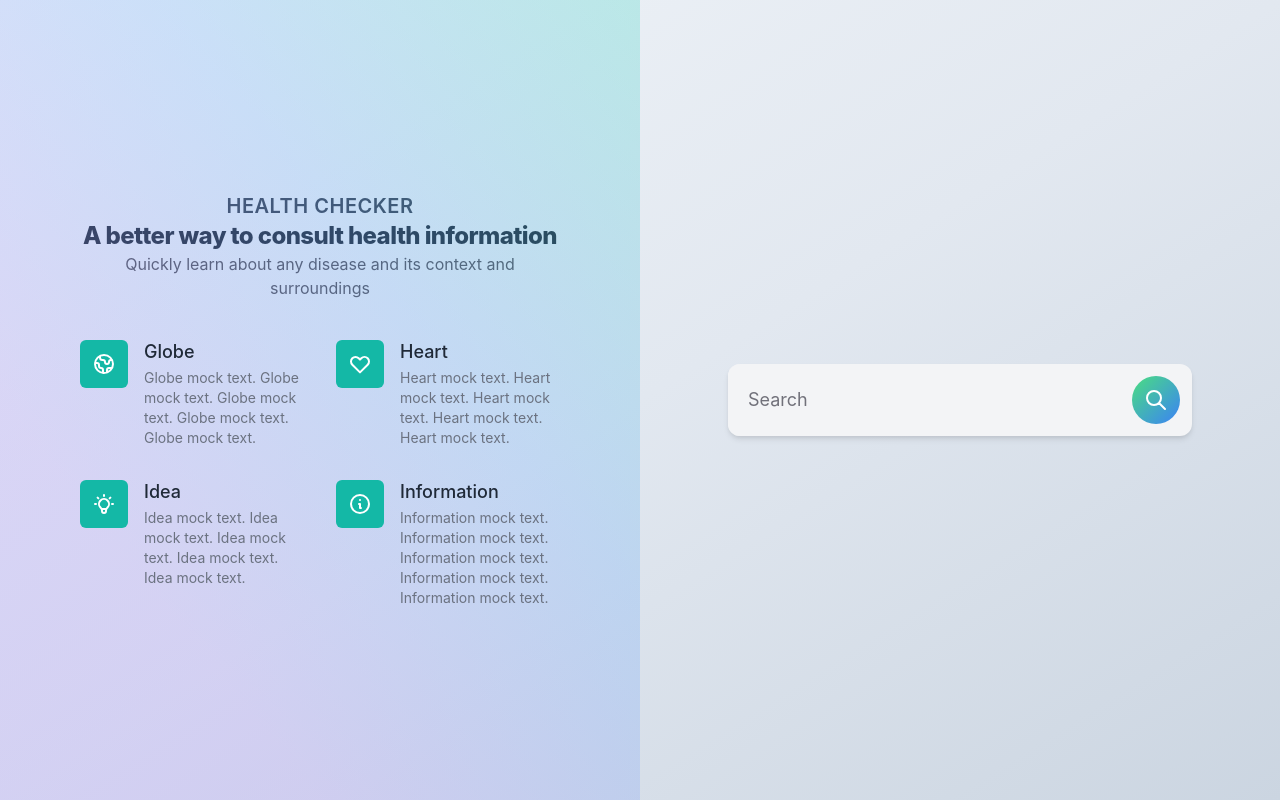
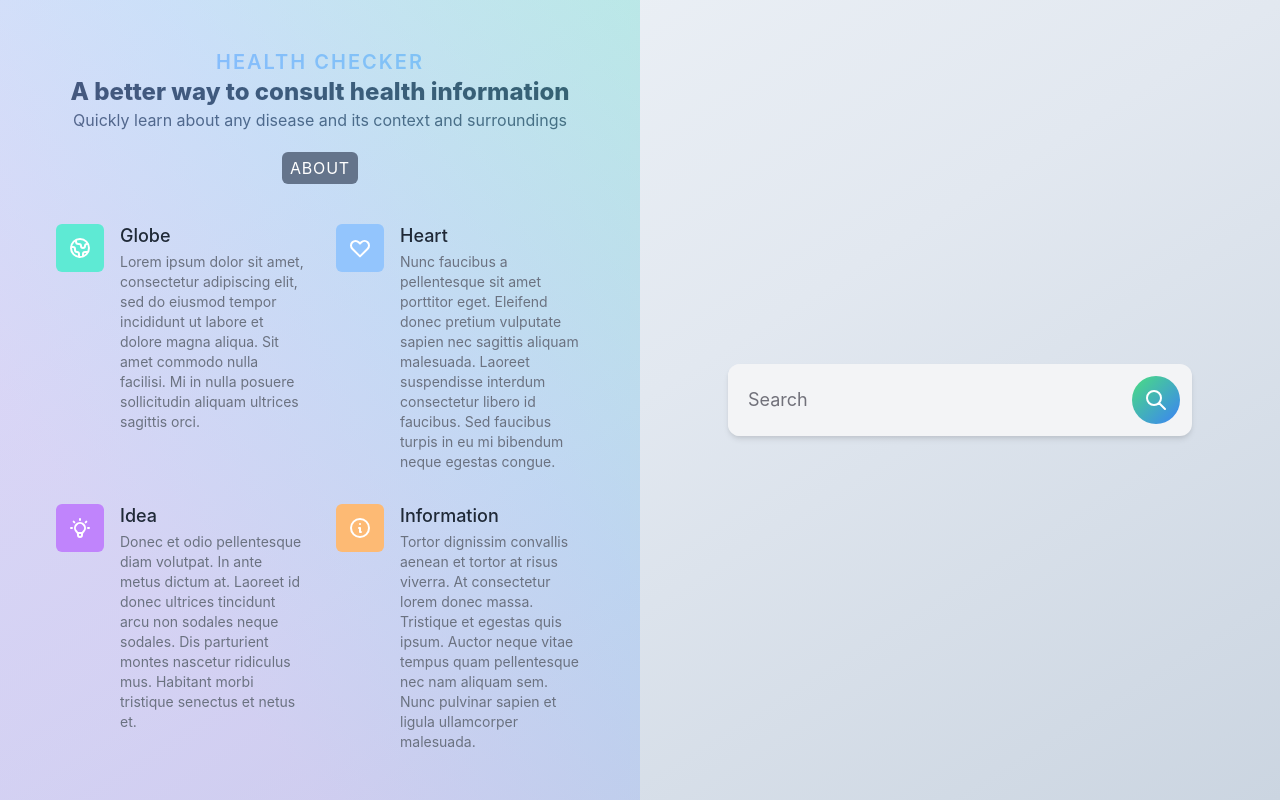
Before and after one commit to kiko-g/health-checker, a React (Create React App) app in the folder frontend/: page / in a window 1280 px wide. Built offline with nearby package versions, Linux system fonts and the light colour scheme; what tailwindcss-font-inter would draw is missing.

Commit message:
Refactors and style changes

```diff
--- a/frontend/src/components/Header.jsx
+++ b/frontend/src/components/Header.jsx
@@ -12,7 +12,7 @@ export default function Header({ siteTitle }) {
   return (
     <Disclosure
       as="nav"
-      className="bg-bluegray-700 dark:bg-bluegray-700 text-white space-x-4"
+      className="bg-bluegray-700 border-bluegray-700 dark:bg-bluegray-700 dark:border-bluegray-500 text-white space-x-4 border-b-2"
     >
       {({ open }) => {
         return (
--- a/frontend/src/components/Hero.jsx
+++ b/frontend/src/components/Hero.jsx
@@ -1,74 +1,64 @@
-import {
-  GlobeIcon,
-  HeartIcon,
-  LightBulbIcon,
-  InformationCircleIcon,
-} from "@heroicons/react/outline"
+import "./css/hero.css"
 import PropTypes from "prop-types"
-import "./css/hero.css"
-
-const features = [
-  {
-    name: "Globe",
-    description: "Globe mock text. ",
-    icon: GlobeIcon,
-  },
-  {
-    name: "Heart",
-    description: "Heart mock text. ",
-    icon: HeartIcon,
-  },
-  {
-    name: "Idea",
-    description: "Idea mock text. ",
-    icon: LightBulbIcon,
-  },
-  {
-    name: "Information",
-    description: "Information mock text. ",
-    icon: InformationCircleIcon,
-  },
-]
+import { Link } from "react-router-dom"
+import { features } from "./features"
 
 export default function Hero(props) {
+  const classnames = props.class || ""
+
   return (
-    <div className={`flex flex-col items-center justify-center ${props.class}`}>
-      <div className="hero-animated absolute inset-0 max-w-full xl:max-w-half min-h-screen"></div>
-      <div className="lg:text-center">
-        <h2 className="text-xl text-coolgray-700 font-semibold tracking-wide uppercase">
-          Health Checker
-        </h2>
-        <h3 className="text-2xl text-coolgray-800 leading-8 font-extrabold tracking-tight">
-          A better way to consult health information
-        </h3>
-        <p className="max-w-2xl text-md text-gray-600 lg:mx-auto">
+    <div className={`z-10 flex flex-col items-center justify-center ${classnames}`}>
+      <Background />
+      <Headlines />
+      <Navigation />
+      <Description />
+    </div>
+  )
+}
+
+const Background = () => (
+  <div className="z-0 hero-animated absolute inset-0 max-w-full xl:max-w-half min-h-screen"></div>
+)
+
+const Headlines = () => (
+  <div className="text-center">
+    <h2 className="text-xl  text-blue-300     font-semibold tracking-widest uppercase">Health Checker</h2>
+    <h3 className="text-2xl text-bluegray-700 font-extrabold leading-8">A better way to consult health information</h3>
+    <p className="max-w-2xl text-md text-bluegray-600 lg:mx-auto">
       Quickly learn about any disease and its context and surroundings
     </p>
   </div>
+)
 
-      <div className="mt-10">
+const Navigation = () => (
+  <div className="mt-5 z-20">
+    <Link to={`/about`}>
+      <button className="uppercase tracking-wider bg-bluegray-500 text-white hover:opacity-80 duration-100 px-2 py-1 rounded-md">
+        About
+      </button>
+    </Link>
+  </div>
+)
+
+const Description = () => {
+  const colors = ["teal-300", "blue-300", "purple-400", "orange-300"]
+  return (
+    <div className="mt-10 w-full">
       <dl className="grid md:grid-cols-2 gap-8">
-          {features.map((feature) => (
+        {features.map((feature, index) => (
           <div key={feature.name} className="relative">
             <dt>
-                <div className="absolute flex items-center justify-center h-12 w-12 rounded-md bg-teal-500 text-white">
+              <div
+                className={`absolute flex items-center justify-center h-12 w-12 rounded-md bg-${colors[index]} text-white`}
+              >
                 <feature.icon className="h-6 w-6" aria-hidden="true" />
               </div>
-                <p className="ml-16 text-lg leading-6 font-medium text-coolgray-800">
-                  {feature.name}
-                </p>
+              <p className="ml-16 text-lg leading-6 font-medium text-coolgray-800">{feature.name}</p>
             </dt>
-              <dd className="mt-1 ml-16 text-sm text-coolgray-500">
-                {feature.description}
-                {feature.description}
-                {feature.description}
-                {feature.description}
-                {feature.description}
-              </dd>
+            <dd className="mt-1 ml-16 text-sm text-coolgray-500">{feature.description}</dd>
           </div>
         ))}
       </dl>
-      </div>
     </div>
   )
 }
--- a/frontend/src/components/Search.jsx
+++ b/frontend/src/components/Search.jsx
@@ -3,28 +3,6 @@ import PropTypes from "prop-types"
 import { SearchIcon } from "@heroicons/react/outline"
 import { Link } from "react-router-dom"
 import { useState } from "react"
-
-const axios = require("axios")
-const instance = axios.create({
-  timeout: 1000,
-  baseURL: "http://localhost:3000",
-  headers: { "Access-Control-Allow-Origin": "*" },
-})
-
-const request = () => {
-  instance
-    .get("/infectious/dbpedia")
-    .then(function (response) {
-      console.log(response.data)
-    })
-    .catch(function (error) {
-      // handle error
-      console.log(error)
-    })
-    .then(function () {
-      // always executed
-    })
-}
 
 export default function Search(props) {
   const [query, setQuery] = useState("")
@@ -39,14 +17,11 @@ export default function Search(props) {
             name="search"
             className="w-full text-lg text-gray-700 px-5 py-3 bg-coolgray-100 focus:bg-coolgray-50 focus:ring-teal-500 focus:border-teal-500 border-0 rounded-l-xl"
             placeholder="Search"
-            onInput={e=>setQuery(e.target.value)}
+            onInput={(e) => setQuery(e.target.value)}
           />
           <div className="p-3">
             <Link to={`/results/${query}`}>
-              <button
-                onClick={request}
-                className="bg-gradient-to-br from-green-400 to-blue-500 hover:opacity-80 duration-200 text-white p-3 rounded-full"
-              >
+              <button className="bg-gradient-to-br from-green-400 to-blue-500 hover:opacity-80 duration-200 text-white p-3 rounded-full">
                 <SearchIcon className="w-6 h-6" />
               </button>
             </Link>
--- /dev/null
+++ b/frontend/src/components/features.js
@@ -0,0 +1,28 @@
+import { GlobeIcon, HeartIcon, LightBulbIcon, InformationCircleIcon } from "@heroicons/react/outline"
+
+export const features = [
+  {
+    name: "Globe",
+    description:
+      "Lorem ipsum dolor sit amet, consectetur adipiscing elit, sed do eiusmod tempor incididunt ut labore et dolore magna aliqua. Sit amet commodo nulla facilisi. Mi in nulla posuere sollicitudin aliquam ultrices sagittis orci.",
+    icon: GlobeIcon,
+  },
+  {
+    name: "Heart",
+    description:
+      "Nunc faucibus a pellentesque sit amet porttitor eget. Eleifend donec pretium vulputate sapien nec sagittis aliquam malesuada. Laoreet suspendisse interdum consectetur libero id faucibus. Sed faucibus turpis in eu mi bibendum neque egestas congue.",
+    icon: HeartIcon,
+  },
+  {
+    name: "Idea",
+    description:
+      "Donec et odio pellentesque diam volutpat. In ante metus dictum at. Laoreet id donec ultrices tincidunt arcu non sodales neque sodales. Dis parturient montes nascetur ridiculus mus. Habitant morbi tristique senectus et netus et.",
+    icon: LightBulbIcon,
+  },
+  {
+    name: "Information",
+    description:
+      "Tortor dignissim convallis aenean et tortor at risus viverra. At consectetur lorem donec massa. Tristique et egestas quis ipsum. Auctor neque vitae tempus quam pellentesque nec nam aliquam sem. Nunc pulvinar sapien et ligula ullamcorper malesuada.",
+    icon: InformationCircleIcon,
+  },
+]
--- a/frontend/src/pages/About.jsx
+++ b/frontend/src/pages/About.jsx
@@ -4,7 +4,7 @@ export default function About() {
   return (
     <div className="homepage min-h-screen bg-coolgray-300 dark:bg-bluegray-700 font-inter">
       <Header siteTitle="Health Checker" />
-      <div className="min-h-adjusted mx-auto">
+      <div className="min-h-adjusted mx-auto p-4">
         <h1>About page content</h1>
       </div>
     </div>
--- a/frontend/src/pages/Homepage.jsx
+++ b/frontend/src/pages/Homepage.jsx
@@ -6,7 +6,7 @@ export default function Homepage() {
   return (
     <div className="min-h-screen bg-gradient-to-br from-bluegray-100 via-bluegray-200 to-bluegray-300 dark:bg-bluegray-700 font-inter">
       <div className="grid grid-cols-1 xl:grid-cols-2 mx-auto">
-        <Hero class="min-h-screen px-20" />
+        <Hero class="min-h-screen px-14" />
         <Search class="min-h-screen px-20" />
       </div>
     </div>
--- a/frontend/src/pages/Results.jsx
+++ b/frontend/src/pages/Results.jsx
@@ -1,11 +1,38 @@
+import axios from "axios"
+import Header from "../components/Header"
 import { useParams } from "react-router-dom"
 
-export default function Results(props) {
-  let {query} = useParams()
+export default function Results() {
+  let { query } = useParams()
   console.log(query)
+  console.log(request)
+
   return (
-    <div>
-      <span>Results Page</span>
+    <div className="homepage min-h-screen bg-coolgray-300 dark:bg-bluegray-700 dark:text-gray-100 font-inter">
+      <Header siteTitle="Health Checker" />
+      <div className="min-h-adjusted mx-auto p-4">
+        <h3>Query: {query}</h3>
+      </div>
     </div>
   )
 }
+
+const request = () => {
+  let instance = axios.create({
+    baseURL: process.env.baseURL || "http://localhost:3000",
+    headers: { "Access-Control-Allow-Origin": "*" },
+  })
+
+  instance
+    .get("/infectious/dbpedia")
+    .then(function (response) {
+      console.log(response.data)
+    })
+    .catch(function (error) {
+      // handle error
+      console.log(error)
+    })
+    .then(function () {
+      // always executed
+    })
+}
```
Also changed, not shown: 2 other files (tests, documents, lock files or other folders). Lines whose indentation alone changed are shown as unchanged.
